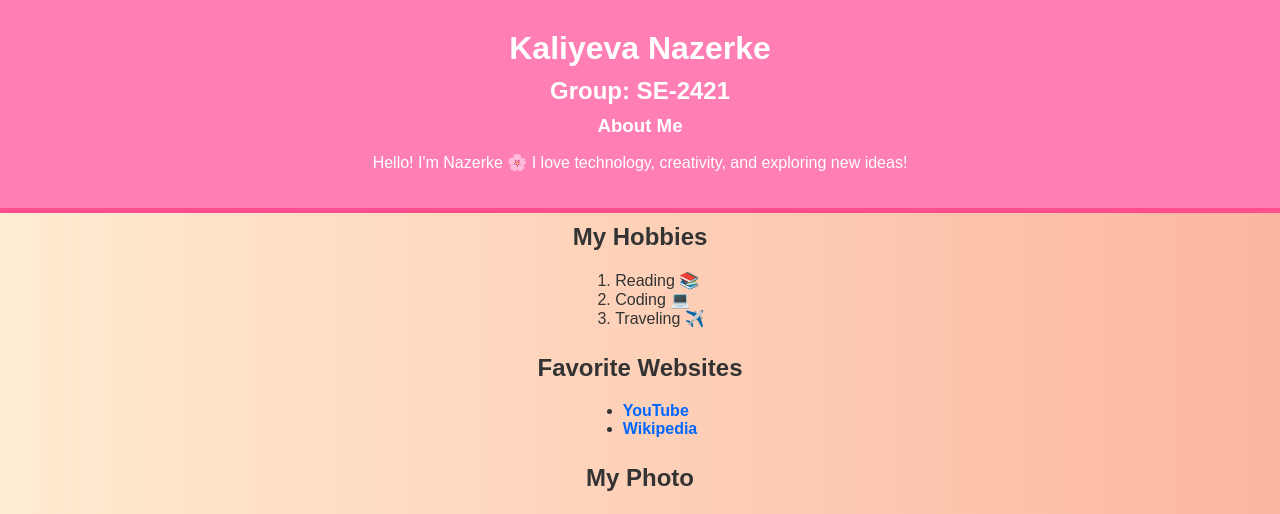
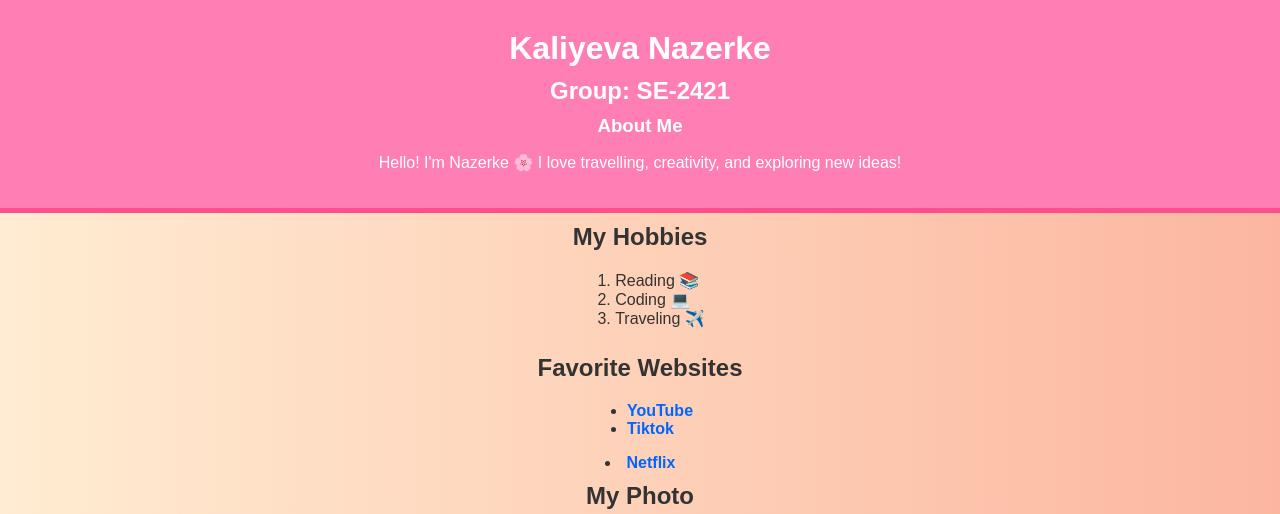
Before and after one commit to nazerke2007/nazerke.github.io, a plain HTML site: page index.html in a window 1280 px wide. Shown: the top 514 px of the page. Drawn offline with Linux system fonts and the light colour scheme; grey boxes are pictures that could not be loaded.

Commit message:
Update index.html

```diff
--- a/index.html
+++ b/index.html
@@ -3,7 +3,7 @@
 <html lang="en">
 <head>
     <meta charset="UTF-8">
-    <title>My First Webpage</title>
+    <title>Nazekas wpage</title>
     <link rel="stylesheet" href="style.css">
 </head>
 <body>
@@ -11,7 +11,7 @@
         <h1>Kaliyeva Nazerke</h1>
         <h2>Group: SE-2421</h2>
         <h3>About Me</h3>
-        <p>Hello! I'm Nazerke 🌸 I love technology, creativity, and exploring new ideas!</p>
+        <p>Hello! I'm Nazerke 🌸 I love travelling, creativity, and exploring new ideas!</p>
     </header>
 
     <section>
@@ -25,9 +25,9 @@
         <h2>Favorite Websites</h2>
         <ul>
             <li><a href="https://www.youtube.com" target="_blank">YouTube</a></li>
-            <li><a href="https://www.wikipedia.org" target="_blank">Wikipedia</a></li>
+            <li><a href="https://www.tiktok.com target="_blank">Tiktok</a></li>
         </ul>
-    </section>
+             <li><a href="https://www.netflix.com/kz/ target="_blank">Netflix</a></li>    </section>
 
     <section>
         <h2>My Photo</h2>
```
